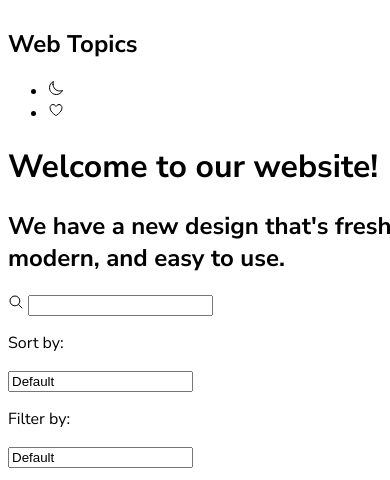
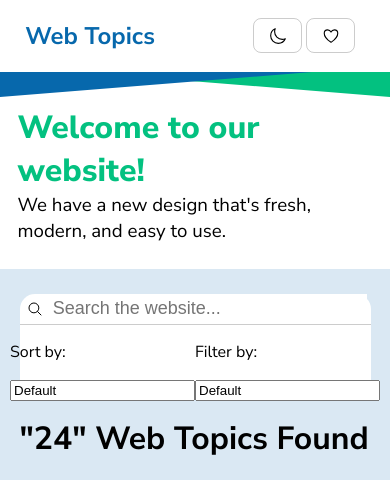
Before and after one commit to SD-0224/Ahmad-Salous-project1, a plain HTML site: page index.html in a window 390 px wide. Shown: the top 480 px of the page. Drawn offline with nearby package versions, Linux system fonts and the light colour scheme.

Commit message:
half away from finishing main page

```diff
--- a/index.html
+++ b/index.html
@@ -25,10 +25,8 @@
       <div class="upper-header">
         <h2>Web Topics</h2>
         <nav>
-          <ul>
-            <li><ion-icon name="moon-outline"></ion-icon></li>
-            <li><ion-icon name="heart-outline"></ion-icon></li>
-          </ul>
+          <button><ion-icon name="moon-outline"></ion-icon></button>
+          <button><ion-icon name="heart-outline"></ion-icon></button>
         </nav>
       </div>
       <div class="bottom-header">
@@ -36,15 +34,22 @@
           <div id="brand-left"></div>
           <div id="brand-right"></div>
         </div>
-        <h1>Welcome to our website!</h1>
-        <h2>We have a new design that's fresh, modern, and easy to use.</h2>
+        <div class="title">
+          <h1>Welcome to our website!</h1>
+          <h3>We have a new design that's fresh, modern, and easy to use.</h3>
+        </div>
       </div>
     </header>
     <main>
       <search>
         <div class="search-input">
-          <ion-icon name="search-outline"></ion-icon>
-          <input type="search" id="site-name-search" name="site-name-search" />
+          <ion-icon id="search-icon" name="search-outline"></ion-icon>
+          <input
+            type="search"
+            id="site-name-search"
+            name="site-name-search"
+            placeholder="Search the website..."
+          />
         </div>
         <div class="filter">
           <div class="sort-by infilter">
--- a/style.css
+++ b/style.css
@@ -14,19 +14,126 @@
   --dark-body-text: #ededed;
   --dark-heart-color: #dc143c;
 }
+
 body {
-  font-family: "Nunito Sans", sans-serif;
+  font-family: "Nunito Sans";
   display: grid;
   grid-template-columns: 100vw;
+  margin: 0;
+  justify-items: center;
 }
 .header {
   display: grid;
   grid-template-columns: 100vw;
   grid-template-rows: 6vh 8vh;
+  background-color: var(--bg_body);
 }
 img {
   width: 400px;
 }
+.upper-header {
+  display: grid;
+  grid-template-columns: 40vw 32vw;
+  justify-content: space-between;
+  align-items: center;
+}
+.upper-header h2 {
+  color: var(--brand-primary);
+  margin-left: 3vw;
+}
+.upper-header button {
+  background-color: rgba(0, 0, 0, 0);
+  border: 1px solid rgba(0, 0, 0, 0.2);
+  border-radius: 8px;
+  font-size: large;
+  display: grid;
+  align-items: center;
+  justify-items: center;
+}
+.bottom-header h1 {
+  color: var(--brand-secondary);
+  font-weight: 800;
+  margin-left: 1vw;
+  margin-bottom: 0px;
+}
+.bottom-header h3 {
+  font-weight: 400;
+  margin: 0px;
 
+  margin-left: 1vw;
+}
+main {
+  background-color: rgba(7, 104, 172, 0.15);
+  margin-top: 25px;
+  width: 100vw;
+}
 @media only screen and (max-width: 768px) {
+  .upper-header nav {
+    display: grid;
+    grid-template-columns: 12.5vw 12.5vw;
+    grid-template-rows: 35px;
+    justify-content: space-around;
+    margin-right: 5vw;
+  }
+  .complex-style {
+    height: 1.5vh;
+  }
+  #brand-left {
+    height: 0;
+    width: 0;
+    position: absolute;
+    left: 0;
+    border-top: 0 solid transparent;
+    border-left: 80vw solid;
+    border-left-color: var(--brand-primary);
+    border-bottom: 3vh solid transparent;
+  }
+  #brand-right {
+    height: 0;
+    position: absolute;
+    width: 0;
+    left: 20vw;
+    z-index: -1;
+    border-top: 0 solid transparent;
+    border-right: 80vw solid var(--brand-secondary);
+    border-bottom: 3vh solid transparent;
+  }
+  .title {
+    width: 93vw;
+  }
+  main {
+    display: grid;
+    grid-template-columns: 90vw;
+    justify-content: center;
+  }
+  search {
+    display: grid;
+    grid-template-columns: 90vw;
+    justify-items: center;
+    background-color: var(--bg_default);
+    margin-top: 25px;
+    border-radius: 15px;
+    height: 12vh;
+  }
+  .filter {
+    display: grid;
+    grid-template-columns: 1fr 1fr;
+    justify-items: center;
+  }
+  .search-input {
+    border-bottom: 1px solid rgba(0, 0, 0, 0.2);
+    width: 90vw;
+    display: grid;
+    grid-template-columns: 8vw 81vw;
+    justify-items: center;
+    align-items: center;
+  }
+  #site-name-search {
+    width: 81vw;
+    border: 0;
+    height: 30px;
+  }
+  [placeholder] {
+    font-size: large;
+  }
 }
```
